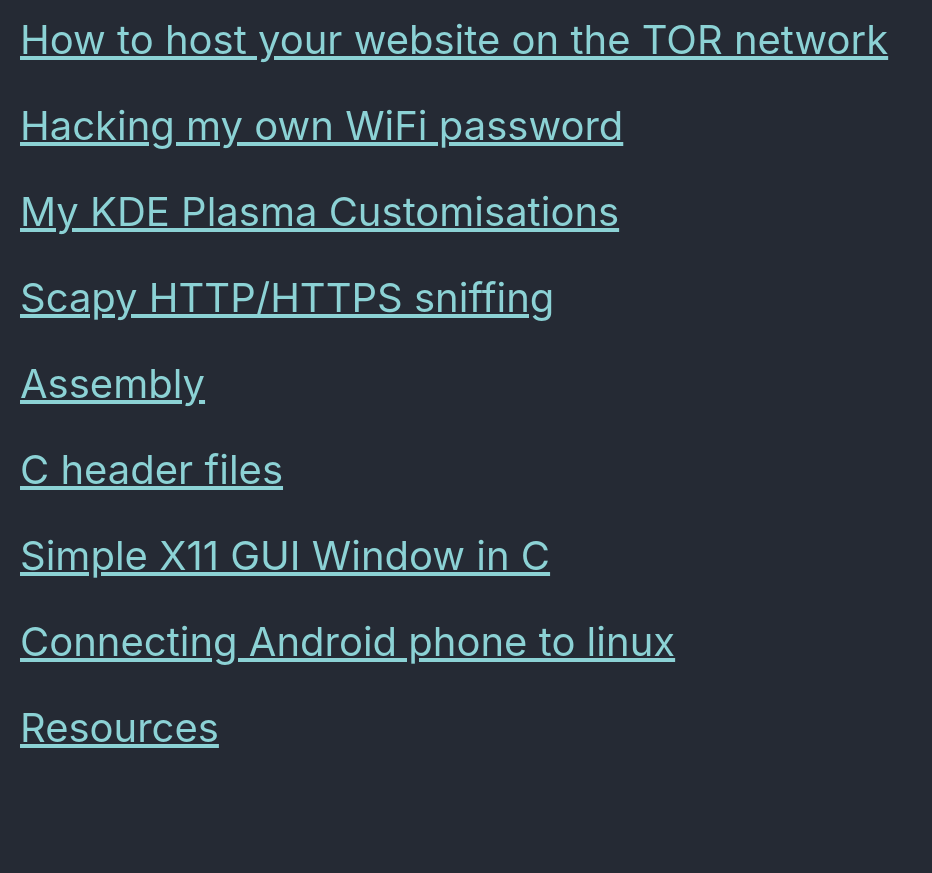
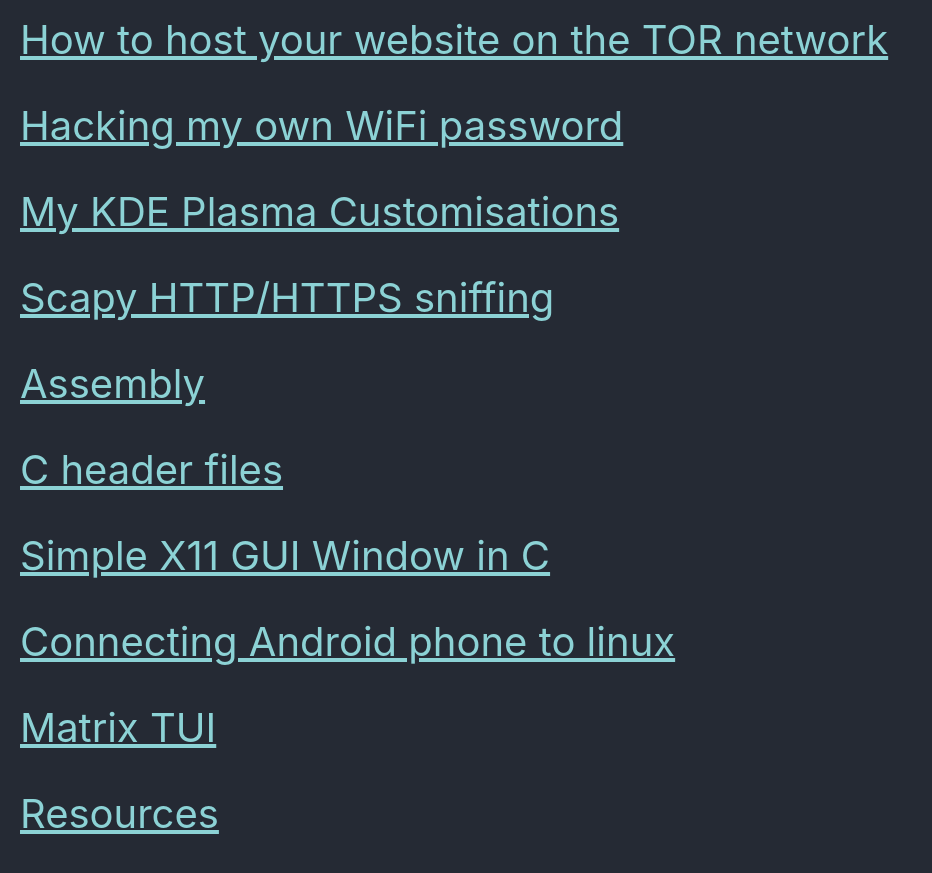
Before and after one commit to Connor-McCartney/Connor-McCartney.github.io, a Jekyll site: the page built from _pages/misc.md, in a window 1280 px wide and 900 px high, scrolled down 1312 px. Shown: the top 873 px of the window, without its empty margins (0-932 px from the left). Built offline with Jekyll 4.4.1, drawn with Linux system fonts in a browser that asks for light colours; cached includes are drawn as plain includes; before the commit the page ends 2126 px from its top, so only the background shows below that.

Commit message:
Update misc.md

```diff
--- a/_pages/misc.md
+++ b/_pages/misc.md
@@ -47,4 +47,6 @@ title: Misc
 
 <span style="font-size:2em;">   [Connecting Android phone to linux](/misc/ConnectingAndroidphonetolinux)   </span>
 
+<span style="font-size:2em;">   [Matrix TUI](/misc/Matrix-TUI)   </span>
+
 <span style="font-size:2em;">   [Resources](/misc/resources)   </span>
```
